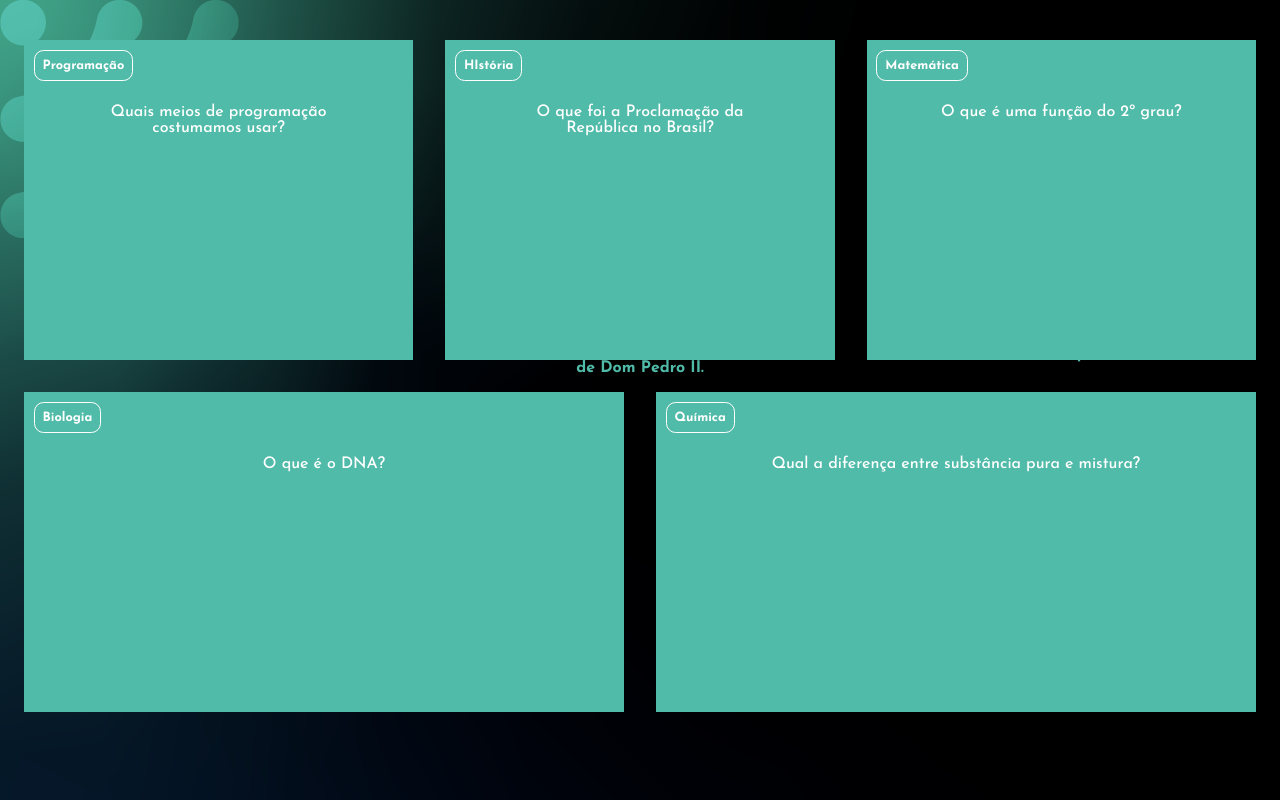
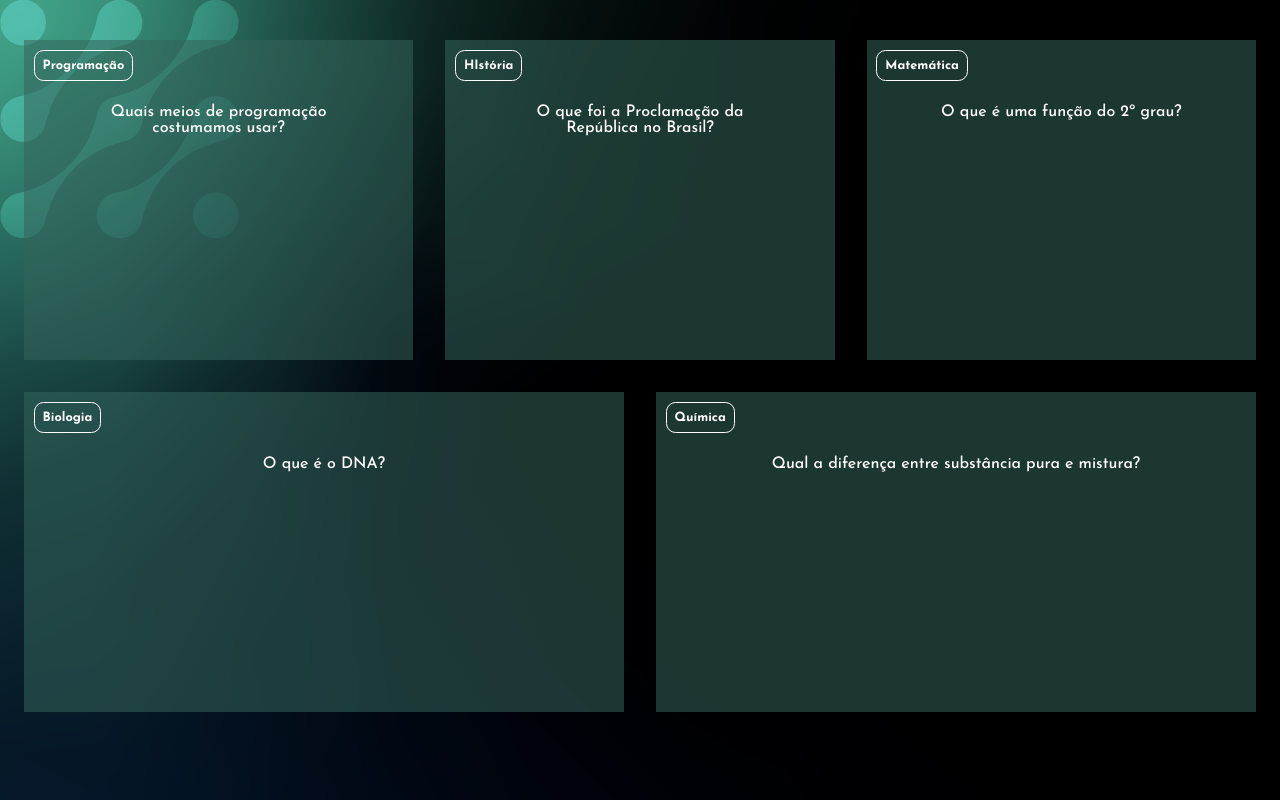
Before and after one commit to isinhafleite/flashcard, a plain HTML site: page index.html in a window 1280 px wide. Drawn offline with Linux system fonts and the light colour scheme; files that its build step writes are made by us from their sources.

Commit message:
13 agosto

```diff
--- a/assets/img/style.css
+++ b/assets/style.css
@@ -2,8 +2,8 @@
 
 :root{
   --text-color: #ffffff;
-  --card-front-color: #51BBA9;
-  --card-back-color: #51BBA9;
+  --card-front-color: #34645c8a;
+  --card-back-color: #e8f1f0;
 }
 
 body {
@@ -14,6 +14,8 @@ body {
   background-color: var(--card-front-color);
   text-align: center;
   height: 100%;
+  transform-style: preserve-3d;
+  transition: transform 300ms ease-in-out;
 }
 #container {
   display: flex;
@@ -37,7 +39,13 @@ body {
   margin: 0.6rem;
   border-radius: 0.6rem;
   font-size: 1vw;
+  backface-visibility: hidden;
 }
+.cartao__conteudo__pergunta,
+.cartao__conteudo__resposta{
+backface-visibility: hidden;
+}
+
 .cartao__conteudo__pergunta p {
   color: var(--text-color);
   font-weight: 500;
@@ -45,6 +53,12 @@ body {
 .cartao__conteudo__resposta p {
   color: var(--card-back-color);
   font-weight: 700;
+}
+.cartao:hover .cartao__conteudo{
+  transform:rotateY(180deg)
+}
+.cartao__conteudo__resposta{
+    transform: rotateY(180deg);
 }
 footer {
   background-color: black;
--- a/index.html
+++ b/index.html
@@ -5,6 +5,7 @@
     <meta charset="UTF-8">
     <meta name="viewport" content="width=device-width, initial-scale=1.0">
     <title>Flash Cards</title>
+    <link rel="stylesheet" href="assets/">
     <link rel="stylesheet" href="assets/style.css">
 </head>
 
```
